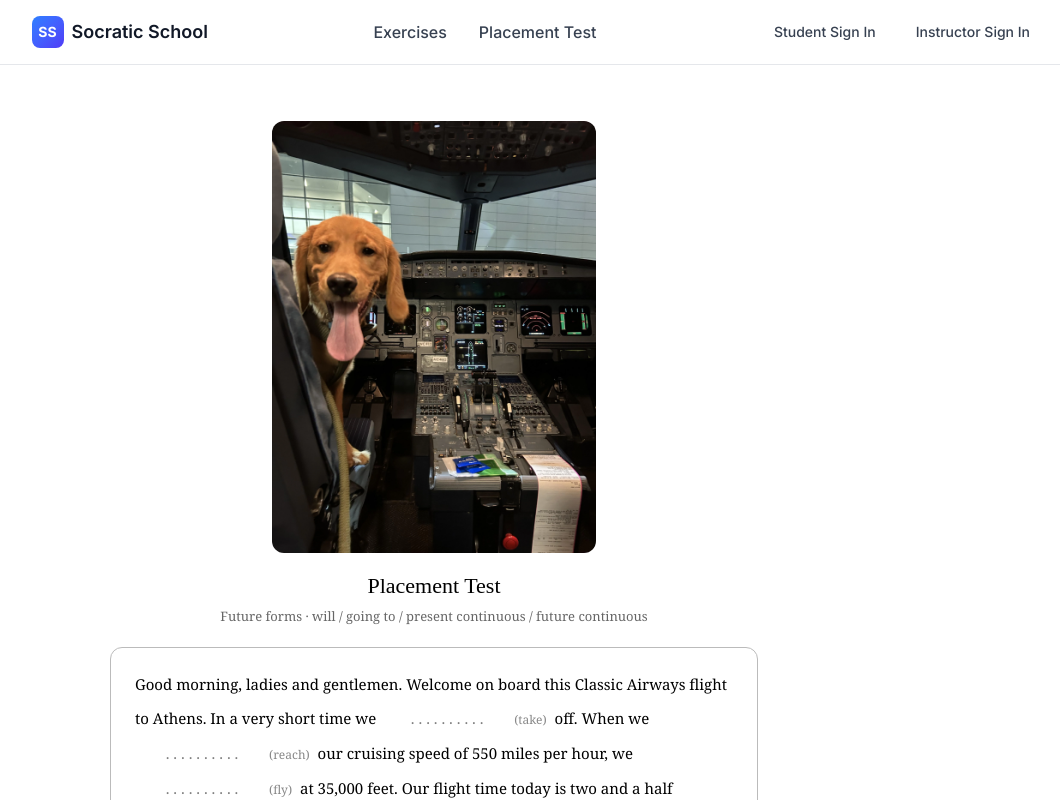
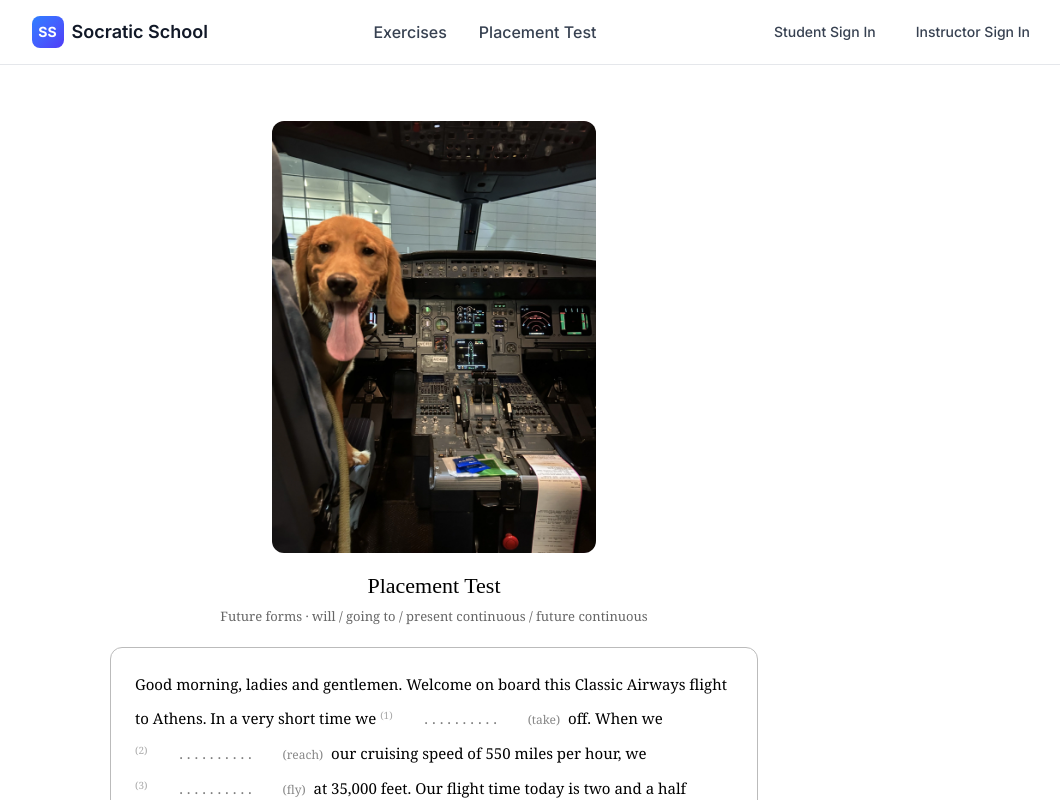
Before and after one commit to parlamas/socratic-school, a Next.js app: page /placement-test in a window 1280 px wide. Shown: the top 800 px of the page, without its empty margins (206-1266 px from the left). Built offline with nearby package versions, Linux system fonts and the light colour scheme; no server answers.

Commit message:
number gaps

```diff
--- a/src/app/placement-test/PlacementTest.tsx
+++ b/src/app/placement-test/PlacementTest.tsx
@@ -15,6 +15,7 @@ type Token =
   | { type: 'blank'; blank: Blank };
 
 const norm = (s: string) => s.trim().toLowerCase().replace(/\s+/g, ' ');
+const displayNumber = (id: string) => id.replace(/[a-z]+$/i, '');
 
 const t = (value: string): Token => ({ type: 'text', value });
 const b = (id: string, verb: string, correct: string[]): Token => ({
@@ -50,7 +51,7 @@ const tokens: Token[] = [
   t(' also '),
   b('9b', 'give out', ['be giving out']),
   t(' credential cards. When you '),
-  b('10', 'fill', ['fill']),
+    b('10', 'fill', ['fill', 'have filled']),
   t(' them in, place them in your passport. They '),
   b('11', 'collect', ['will be collected']),
   t(' as you '),
@@ -116,7 +117,10 @@ export default function PlacementTest() {
         const answered = answers[blank.id] !== undefined && answers[blank.id] !== '';
         const correct = checked ? isCorrect(blank) : null;
         current.push(
-          <span key={i} style={{ whiteSpace: 'nowrap' }}>
+                    <span key={i} style={{ whiteSpace: 'nowrap' }}>
+            <sup style={{ fontSize: 10, color: '#aaa', marginRight: 1 }}>
+              ({displayNumber(blank.id)})
+            </sup>
             <input
               type="text"
               value={answers[blank.id] ?? ''}
```
